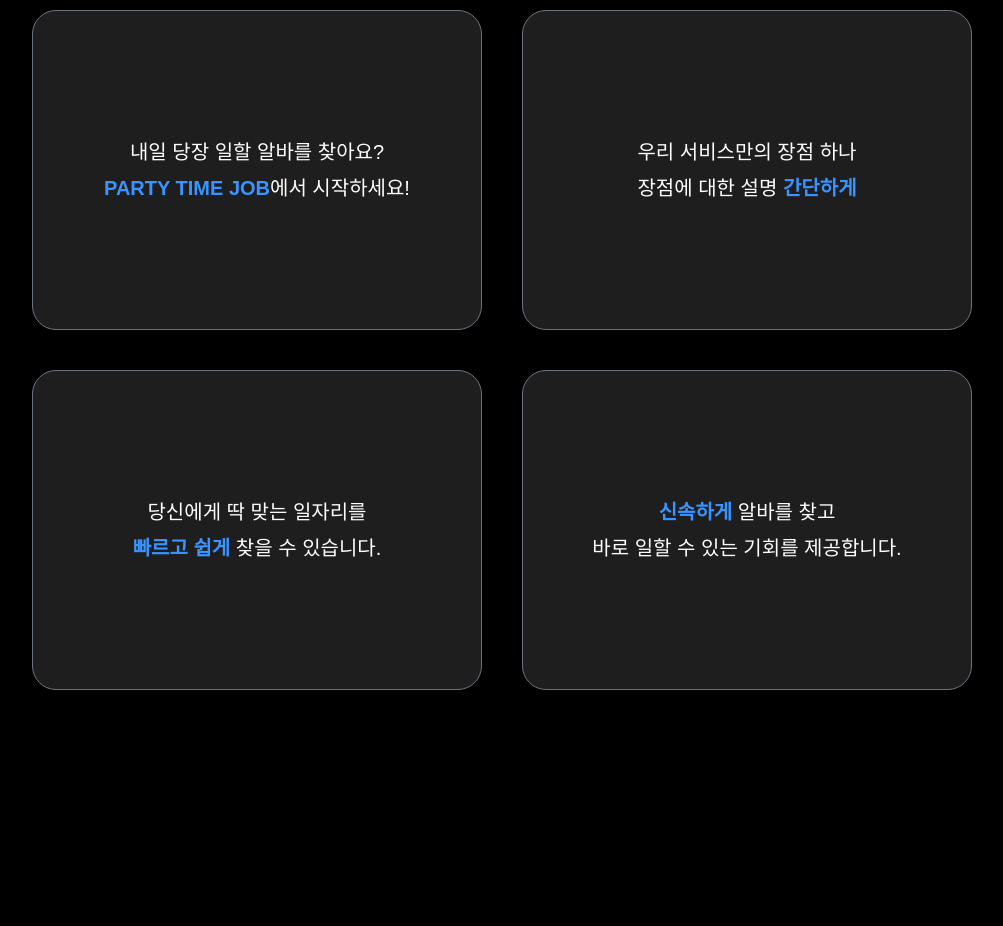
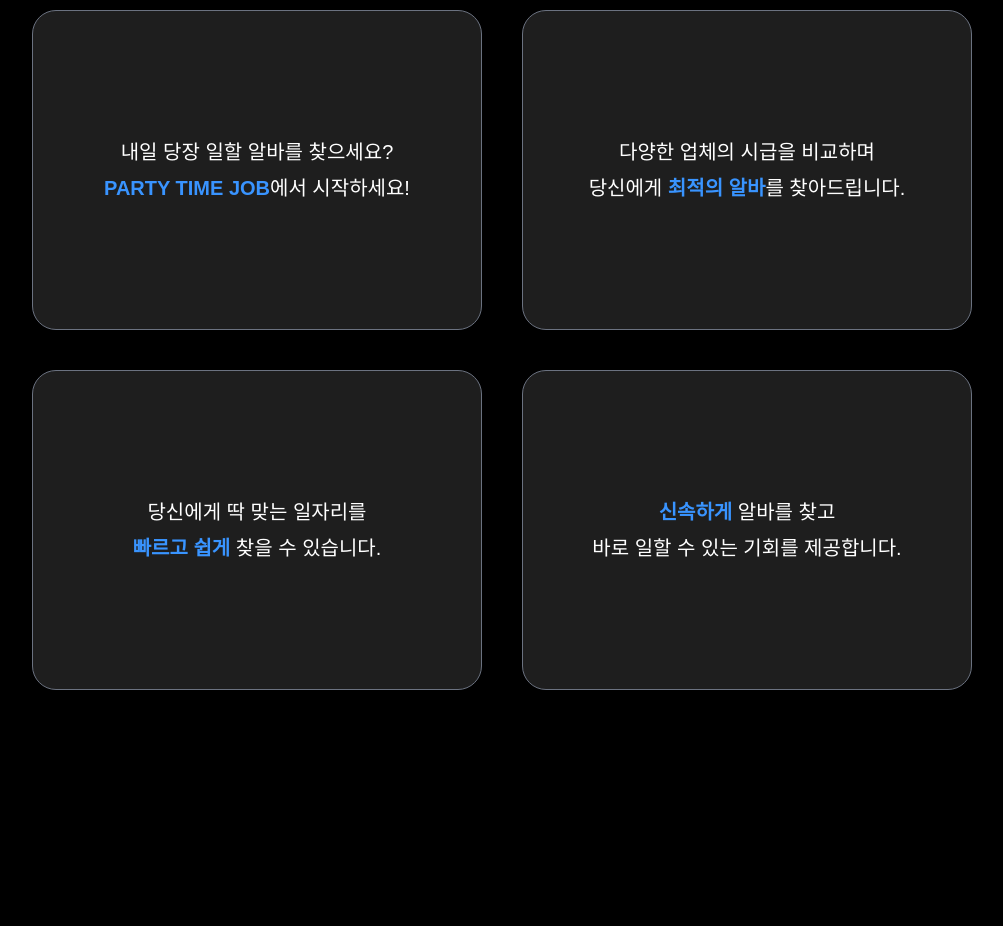
Before and after one commit to Party-Time-Job/Party-Time-Job, a Next.js app: page / in a window 1280 px wide. Shown: the part 2960-3886 px from the top of the page, without its empty margins (138-1141 px from the left). Built offline with nearby package versions, Linux system fonts and the light colour scheme; a web font is replaced by a local one.

Commit message:
feat: 서비스 설명 수정

```diff
--- a/src/app/page.tsx
+++ b/src/app/page.tsx
@@ -170,7 +170,7 @@ export default function Home() {
             <div className='flex gap-10'>
               <div className='bg-test-black hover:shadow-test-blue flex h-80 w-[450px] cursor-pointer items-center justify-center rounded-3xl border border-gray-500 transition-transform duration-300 hover:-translate-y-2 hover:shadow-md'>
                 <div className='flex flex-col items-center gap-2 text-xl'>
-                  <span>내일 당장 일할 알바를 찾아요?</span>
+                  <span>내일 당장 일할 알바를 찾으세요?</span>
                   <span>
                     <span className='text-test-blue font-bold'>
                       PARTY TIME JOB
@@ -181,10 +181,13 @@ export default function Home() {
               </div>
               <div className='bg-test-black hover:shadow-test-blue flex h-80 w-[450px] cursor-pointer items-center justify-center rounded-3xl border border-gray-500 transition-transform duration-300 hover:-translate-y-2 hover:shadow-md'>
                 <div className='flex flex-col items-center gap-2 text-xl'>
-                  <span>우리 서비스만의 장점 하나</span>
+                  <span>다양한 업체의 시급을 비교하며 </span>
                   <span>
-                    장점에 대한 설명{' '}
-                    <span className='text-test-blue font-bold'>간단하게</span>
+                    당신에게{' '}
+                    <span className='text-test-blue font-bold'>
+                      최적의 알바
+                    </span>
+                    를 찾아드립니다.
                   </span>
                 </div>
               </div>
```
